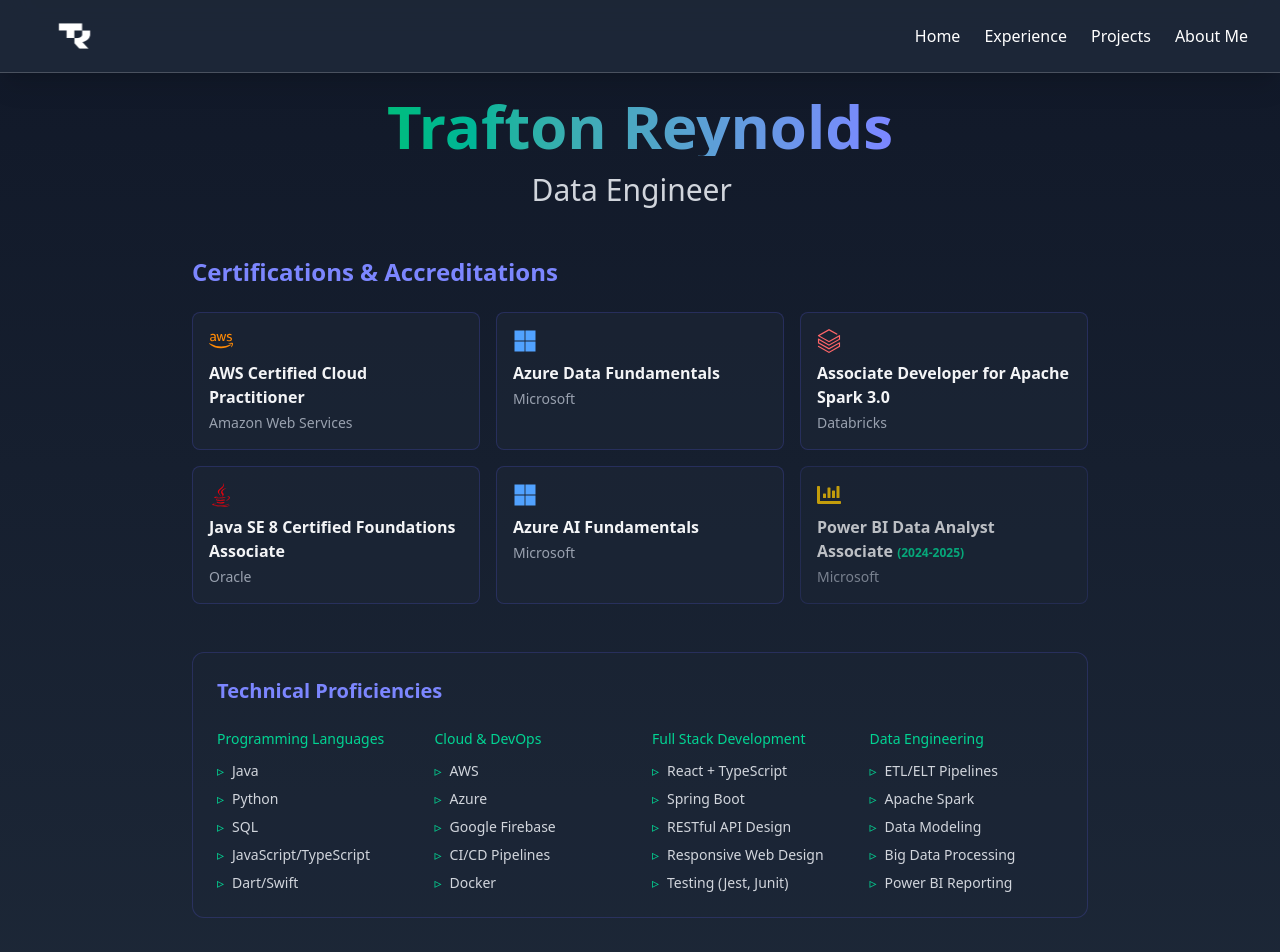
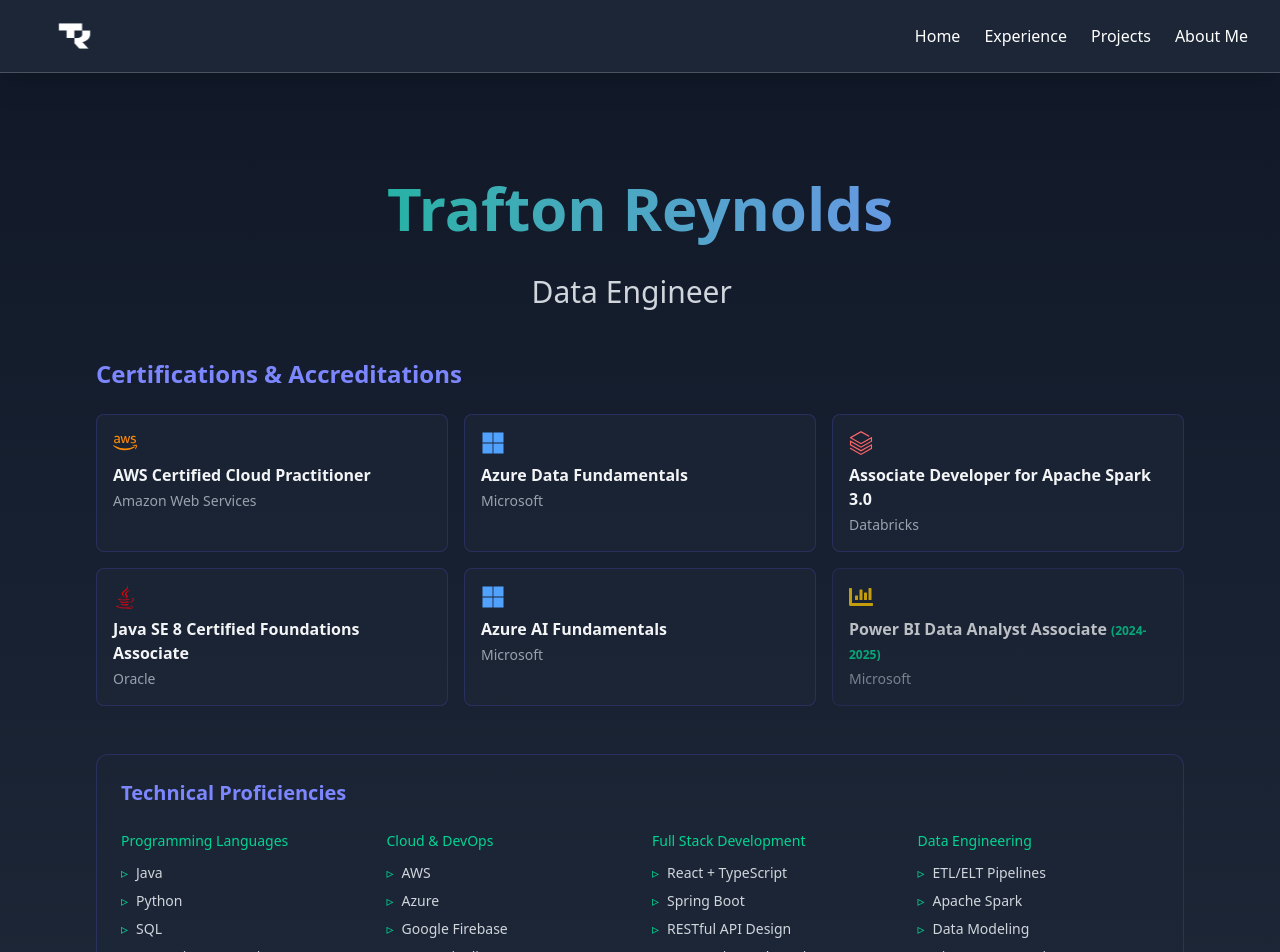
Before and after one commit to traftonrey/trafton-portfolio, a React (Vite) app: page / in a window 1280 px wide. Shown: the top 952 px of the page. Built offline with nearby package versions, Linux system fonts and the light colour scheme.

Commit message:
further home page title spacing/formatting

```diff
--- a/src/pages/Home.tsx
+++ b/src/pages/Home.tsx
@@ -6,17 +6,19 @@
 import Footer from "../components/Footer";
 
 const Home = () => (
-    <div className="min-h-screen bg-gradient-to-b from-gray-900 to-gray-800">
+    <div className="min-h-screen flex flex-col bg-gradient-to-b from-gray-900 to-gray-800">
         <Navbar />
-        <div className="w-full min-h-screen flex flex-col items-center justify-center px-4 md:px-8 py-24 text-gray-100">
+        <main className="flex-grow w-full flex flex-col justify-center min-h-[calc(100vh-12rem)] overflow-auto">
+            <div className="max-w-6xl mx-auto px-4 md:px-8 py-16 w-full text-gray-100">
                 {/* Hero Section */}
                 <motion.div
                     className="text-center"
                     initial={{ opacity: 0, y: 20 }}
                     animate={{ opacity: 1, y: 0 }}
                     transition={{ duration: 0.8 }}
+                    style={{ marginTop: "6rem" }}
                 >
-                <h1 className="text-4xl md:text-6xl font-bold bg-gradient-to-r from-emerald-500 to-indigo-400 bg-clip-text text-transparent">
+                    <h1 className="text-4xl md:text-6xl font-bold bg-gradient-to-r from-emerald-500 to-indigo-400 bg-clip-text text-transparent leading-relaxed">
                         Trafton Reynolds
                     </h1>
                     <div className="mt-4 text-2xl md:text-3xl text-gray-300">
@@ -36,12 +38,12 @@
 
                 {/* Certifications Section */}
                 <motion.div
-                className="w-full max-w-4xl mt-12"
+                    className="mt-12"
                     initial={{ opacity: 0 }}
                     animate={{ opacity: 1 }}
                     transition={{ delay: 0.5 }}
                 >
-                <h2 className="text-2xl font-bold text-indigo-400 mb-6">
+                    <h2 className="text-xl md:text-2xl font-bold text-indigo-400 mb-6">
                         Certifications & Accreditations
                     </h2>
                     <div className="grid grid-cols-2 md:grid-cols-3 gap-4">
@@ -97,7 +99,7 @@
 
                 {/* Technical Proficiencies */}
                 <motion.div
-                className="mt-12 w-full max-w-4xl"
+                    className="mt-12"
                     initial={{ opacity: 0 }}
                     animate={{ opacity: 1 }}
                     transition={{ delay: 1.0 }}
@@ -216,6 +218,7 @@
                     </div>
                 </motion.div>
             </div >
+        </main>
         <Footer />
     </div >
 );
```
Lines whose indentation alone changed are shown as unchanged.
